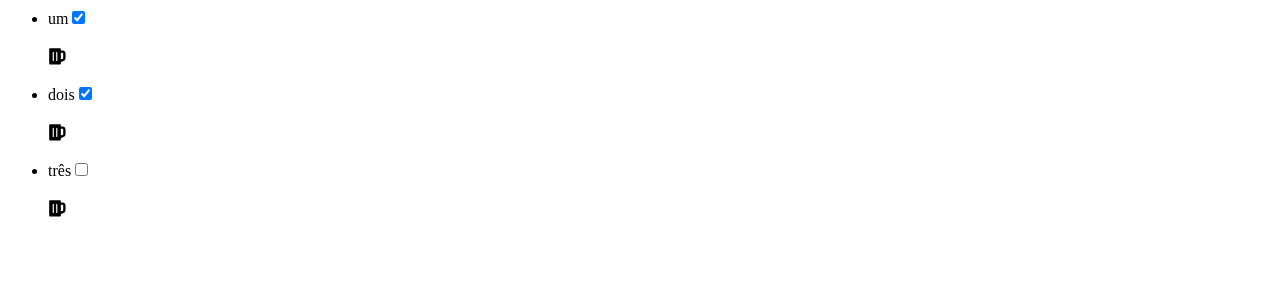
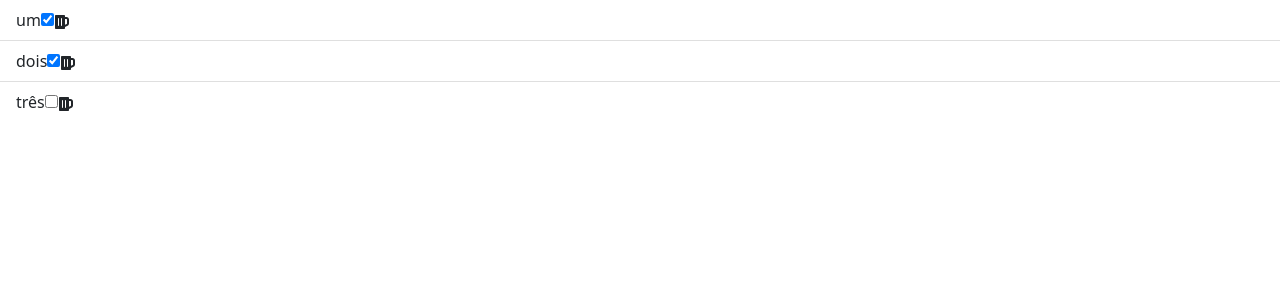
Before and after one commit to albraga/react-zfn1ke, a React (Create React App) app: page / in a window 1280 px wide. Shown: the top 300 px of the page. Built offline with nearby package versions, Linux system fonts and the light colour scheme.

Commit message:
3 files modified

```diff
--- a/package.json
+++ b/package.json
@@ -3,8 +3,12 @@
   "version": "0.0.0",
   "private": true,
   "dependencies": {
+    "@popperjs/core": "^2.10.2",
     "@react-icons/all-files": "^4.1.0",
+    "@types/react": ">=16.14.8",
+    "bootstrap": "^5.1.3",
     "react": "^18.1.0",
+    "react-bootstrap": "^2.4.0",
     "react-dom": "^18.1.0"
   },
   "scripts": {
--- a/src/Lista.js
+++ b/src/Lista.js
@@ -1,5 +1,6 @@
-import React, { useState } from 'react'
-import { FaBeer } from "@react-icons/all-files/fa/FaBeer"
+import React, { useState } from 'react';
+import { ListGroup } from 'react-bootstrap';
+import { FaBeer } from '@react-icons/all-files/fa/FaBeer';
 
 const Lista = () => {
   const [items, setItems] = useState([
@@ -9,15 +10,15 @@ const Lista = () => {
   ]);
   const hchange = () => console.log('checked');
   return (
-    <ul>
+    <ListGroup variant="flush">
       {items.map((item) => (
-        <li key={item.id}>
+        <ListGroup.Item>
           {item.desc}
           <input type="checkbox" checked={item.checked} onChange={hchange} />
-          <h3><FaBeer /></h3>
-        </li>
+            <FaBeer />
+        </ListGroup.Item>
       ))}
-    </ul>
+    </ListGroup>
   );
 };
 
--- a/src/index.js
+++ b/src/index.js
@@ -1,6 +1,6 @@
 import React, { StrictMode } from 'react';
 import { createRoot } from 'react-dom/client';
-
+import 'bootstrap/dist/css/bootstrap.min.css'
 import App from './App';
 
 const rootElement = document.getElementById('root');
```
